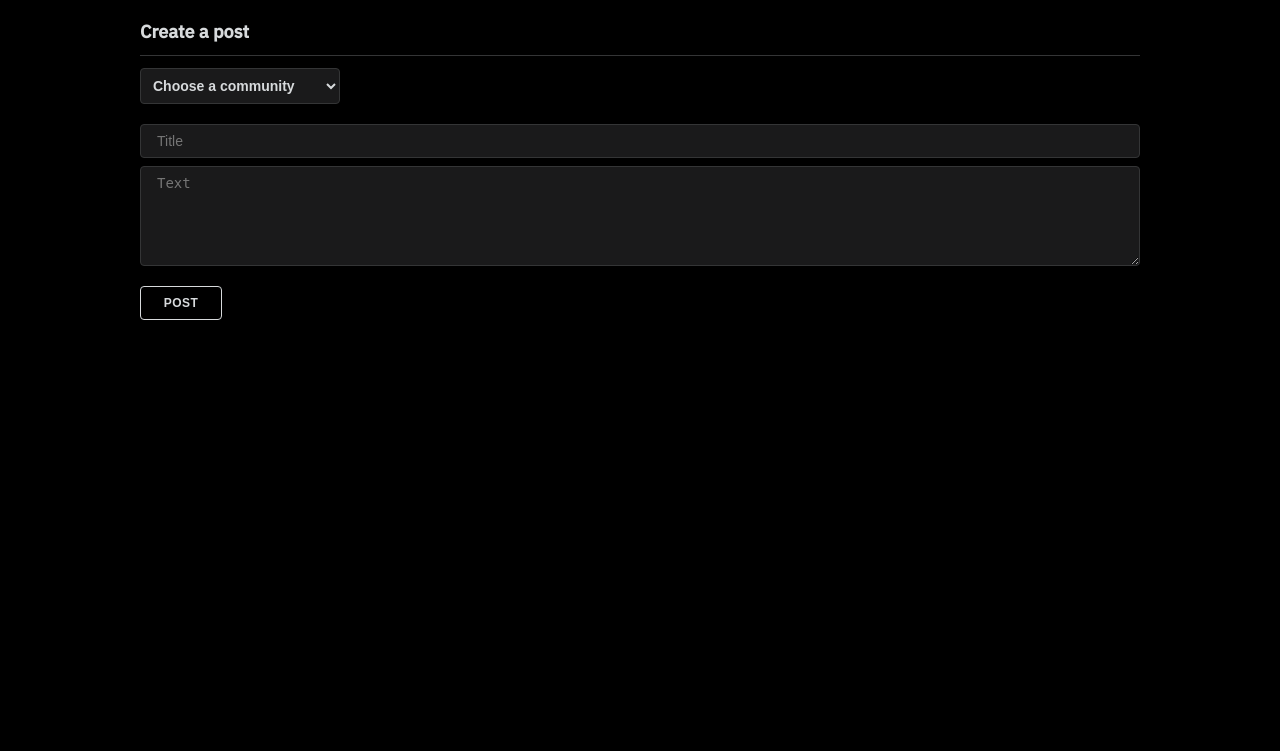
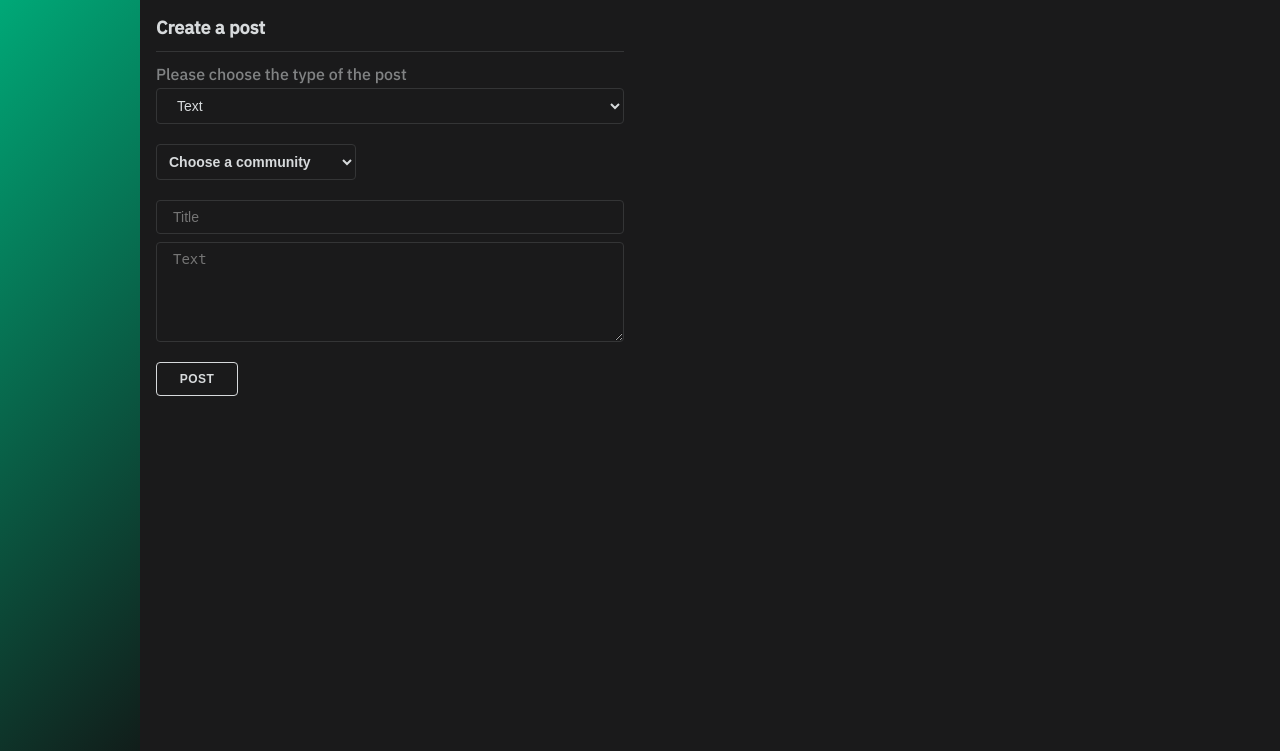
Before and after one commit to sashasergeev/reddit-clone-django, a Django app: page /create-post/ in a window 1280 px wide. Shown: the part 49-800 px from the top of the page. Run offline with Django 3.2, Linux system fonts and the light colour scheme; the visitor is signed in with stand-in values (Sample User, id 1); data that the repository does not hold is empty.

Commit message:
Add post types, so the user can choose between text post or image

```diff
--- a/main/models.py
+++ b/main/models.py
@@ -1,6 +1,7 @@
 from django.db import models
 from django.contrib.auth.models import User
 from django.utils import timezone
+from django.utils.translation import gettext_lazy as _
 
 from mptt.models import MPTTModel, TreeForeignKey
 from PIL import Image
@@ -10,6 +11,7 @@ import math
 
 
 def upload_image_rename(instance, filename):
+    print(filename)
     filebase, extenstion = filename.split(".")
     return "images/subreddit/%s.%s" % (instance.name, extenstion)
 
@@ -22,7 +24,12 @@ class Subreddit(models.Model):
     )
     creation_data = models.DateField(auto_now_add=True)
     description = models.CharField(max_length=250)
-    image = models.ImageField(upload_to=upload_image_rename, null=True, blank=True)
+    image = models.ImageField(
+        upload_to=upload_image_rename,
+        default="images/subreddit/default.png",
+        null=True,
+        blank=True,
+    )
 
     def __str__(self):
         return self.name
@@ -35,9 +42,7 @@ class Subreddit(models.Model):
 
     def save(self):
         super().save()  # saving image first
-
         img = Image.open(self.image.path)  # Open image using self
-
         if img.height > 250 or img.width > 250:
             new_img = (250, 250)
             img.thumbnail(new_img)
@@ -46,10 +51,20 @@ class Subreddit(models.Model):
 
 class Post(models.Model):
     title = models.CharField(max_length=100)
-    text = models.TextField()
+    text = models.TextField(max_length=5000,blank=True)
     creator = models.ForeignKey(User, on_delete=models.CASCADE)
     sub = models.ForeignKey(Subreddit, related_name="posts", on_delete=models.CASCADE)
     created_at = models.DateTimeField(auto_now_add=True)
+    image = models.ImageField(upload_to="images/post/", null=True, blank=True)
+
+    # CHOICES FOR POST TYPE
+    class PostType(models.TextChoices):
+        TEXT_POST = "TP", _("Text")
+        IMAGE_POST = "IP", _("Image")
+
+    post_type = models.CharField(
+        max_length=2, choices=PostType.choices, default=PostType.TEXT_POST
+    )
 
     def __str__(self):
         return f"{self.title} - {self.sub}"
--- a/main/templates/main/create_post.html
+++ b/main/templates/main/create_post.html
@@ -22,12 +22,17 @@
 
 {% block content %}
 <div class="form-container">
-    <form action="" method="post" class="create-post-form">
+    <div class="decor"></div>
+    <form action="" method="post" class="create-post-form" enctype="multipart/form-data">
         <h1 class="form-title">Create a post</h1>
+        <h3 class="input-title">
+            Please choose the type of the post
+        </h3>
         {% csrf_token %}
         {{ form.as_p }}
         <input class="form-post-btn" type="submit" value="POST">
 	</form>
 </div>
+    <script src="{% static 'js/create-post.js' %}"></script>
 
 {% endblock content %}
--- a/main/views.py
+++ b/main/views.py
@@ -210,7 +210,7 @@ def SubJoin(request, pk):
 class CreatePost(LoginRequiredMixin, generic.edit.CreateView):
     login_url = "/accounts/login/"
     model = Post
-    fields = ["sub", "title", "text"]
+    fields = ["post_type", "sub", "title", "text", "image"]
     template_name = "main/create_post.html"
 
     def form_valid(self, form):
@@ -227,6 +227,9 @@ class CreatePost(LoginRequiredMixin, generic.edit.CreateView):
             "placeholder": "Choose a community",
             "class": "someclass",
         }
+        form.fields["post_type"].widget.attrs = {
+            "class": "form_inputs",
+        }
         form.fields["title"].widget.attrs = {
             "placeholder": "Title",
             "class": "form_inputs",
@@ -235,6 +238,11 @@ class CreatePost(LoginRequiredMixin, generic.edit.CreateView):
             "placeholder": "Text",
             "class": "form_inputs",
         }
+        form.fields["image"].widget.attrs = {
+            "class": "form_inputs",
+        }
+        form.fields['text'].required = False
+        form.fields['image'].required = False
         return form
 
     def get_context_data(self, **kwargs):
@@ -290,6 +298,13 @@ class CreateSubreddit(LoginRequiredMixin, generic.edit.CreateView):
         form.instance.creator = user
         return super(CreateSubreddit, self).form_valid(form)
 
+    def get_form(self, form_class=None):
+        if form_class is None:
+            form_class = self.get_form_class()
+
+        form = super(CreateSubreddit, self).get_form(form_class)
+        form.fields['image'].required = False
+        return form
 
 # delete comment - JavaScript
 def DeleteComment(request, pk):
--- a/static/css/create-post.css
+++ b/static/css/create-post.css
@@ -1,7 +1,6 @@
 .create-post-form {
-    max-width: 1000px;
-    margin: 0px auto;
-    color: rgb(215, 218, 220);
+    padding: 16px;
+    width: 500px;
 }
 label {
     display: none;
@@ -14,9 +13,11 @@ label {
     border-bottom: 1px solid rgb(52, 53, 54);
 }
 .form-container {
-    padding: 20px 24px;
-    margin: 0px auto;
-    height: 100px;
+    width: 100%;
+    min-height: calc(100vh - 49px);
+    display: flex;
+    color: rgb(215, 218, 220);
+    background: rgb(26, 26, 27);
 }
 #id_sub {
     margin-bottom: 8px;
@@ -63,3 +64,18 @@ textarea {
     color: white;
     border-color: white;
 }
+.decor {
+    width: 140px;
+    min-height: 100%;
+    background: linear-gradient(135deg, rgb(0 168 119), rgb(17 29 26));
+}
+
+#id_post_type {
+    margin-bottom: 20px;
+}
+.input-title {
+    font-weight: 400;
+    margin-bottom: 4px;
+    font-size: 16px;
+    color: rgb(129, 131, 132);
+}
--- /dev/null
+++ b/static/js/create-post.js
@@ -0,0 +1,16 @@
+let image = document.querySelector('#id_image');
+let text = document.querySelector('#id_text');
+
+image.style.display = 'none';
+
+document.querySelector('#id_post_type').addEventListener('change', (e) => {
+    if (e.target.value === 'IP') {
+        text.style.display = 'none';
+        image.style.display = 'block';
+        text.value = '';
+    } else {
+        text.style.display = 'block';
+        image.style.display = 'none';
+        image.value = '';
+    };
+})
```
Also changed, not shown: main/templates/main/index.html (+10 -5 lines), main/templates/main/post-detail.html (+10 -12 lines), main/templates/main/subredditdetail.html (+10 -8 lines), static/css/index.css (+10 -0 lines), static/css/post-detail.css (+9 -0 lines), main/migrations/0016_auto_20210909_2230.py (added), main/migrations/0017_alter_post_text.py (added), main/migrations/0018_alter_subreddit_image.py (added), main/migrations/0019_alter_subreddit_image.py (added), main/migrations/0020_alter_subreddit_image.py (added), main/migrations/0021_alter_post_text.py (added), main/migrations/0022_alter_post_text.py (added), media/images/subreddit/keke_asdasd.png (deleted), 1 other file.
